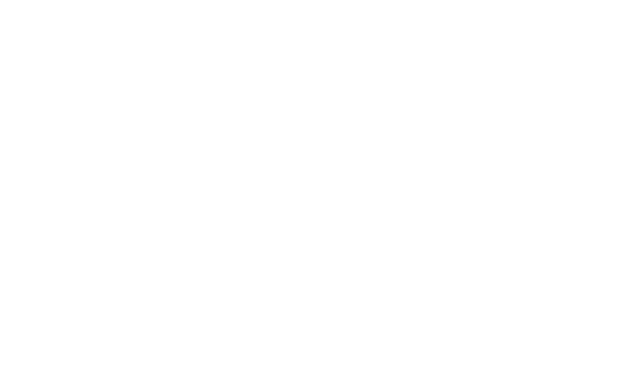
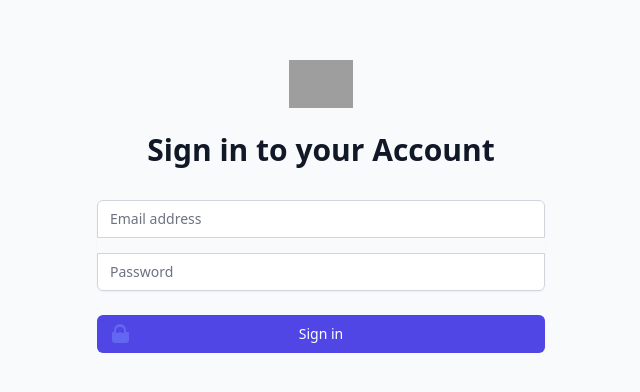
Before and after one commit to HaiderMalik12/jwt-frontend-angular, an Angular app: page /signin in a window 1280 px wide. Before the commit this address led to /. Shown: the part 194-586 px from the top of the page, without its empty margins (319-959 px from the left). Built offline with nearby package versions, Linux system fonts and the light colour scheme; grey boxes are pictures that could not be loaded.

Commit message:
successful signin

```diff
--- a/src/app/app.routes.ts
+++ b/src/app/app.routes.ts
@@ -1,8 +1,10 @@
 import { Routes } from "@angular/router";
 import { AuthFormComponent } from "./auth-form/auth-form.component";
+import { DashboardComponent } from "./dashboard/dashboard.component";
 
 export const routes: Routes = [
   { path: "signup", component: AuthFormComponent },
-  { path: "login", component: AuthFormComponent },
+  { path: "signin", component: AuthFormComponent },
+  { path: "dashboard", component: DashboardComponent },
   { path: "", redirectTo: "/signup", pathMatch: "full" },
 ];
--- a/src/app/auth-form/auth-form.component.ts
+++ b/src/app/auth-form/auth-form.component.ts
@@ -16,9 +16,9 @@
     private http: HttpClient,
     private router: Router,
   ) {
-    if (router.url === "/login") {
-      this.title = "login";
-      this.headerTitle = "Login to your Account";
+    if (router.url === "/signin") {
+      this.title = "Sign in";
+      this.headerTitle = "Sign in to your Account";
     } else {
       this.title = "sign up";
       this.headerTitle = "Create new Account";
@@ -34,16 +34,25 @@
   });
 
   onSubmit() {
-    // Send API REQUEST TO BACKEND SERVER
-    console.log(this.authForm.value);
+    if (this.router.url === "/signup") {
       this.http.post("http://localhost:3001/api/signup", this.authForm.value, {
         headers: new HttpHeaders({
           "Content-Type": "application/json",
         }),
       })
         .subscribe((data) => {
+          this.router.navigate(["signin"]);
+        });
+    } else {
+      this.http.post("http://localhost:3001/api/signin", this.authForm.value, {
+        headers: new HttpHeaders({
+          "Content-Type": "application/json",
+        }),
+      })
+        .subscribe((data) => {
           console.log(data);
-        this.router.navigate(["login"]);
+          this.router.navigate(["dashboard"]);
         });
     }
   }
+}
--- /dev/null
+++ b/src/app/dashboard/dashboard.component.html
@@ -0,0 +1 @@
+<p>dashboard works!</p>
```
Also changed, not shown: src/app/dashboard/dashboard.component.ts (added, +12 -0 lines), src/app/dashboard/dashboard.component.css (added). Lines whose indentation alone changed are shown as unchanged.
